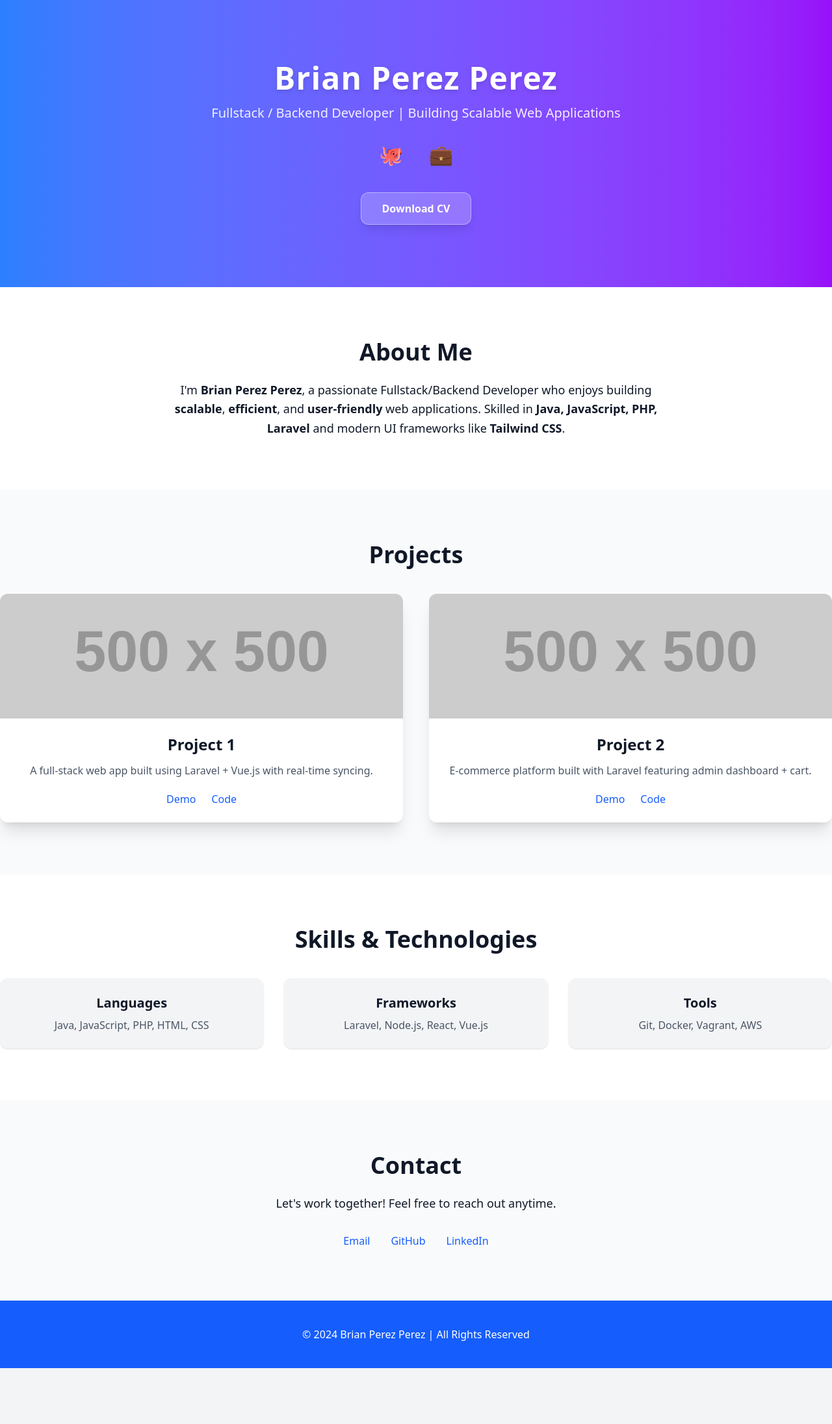
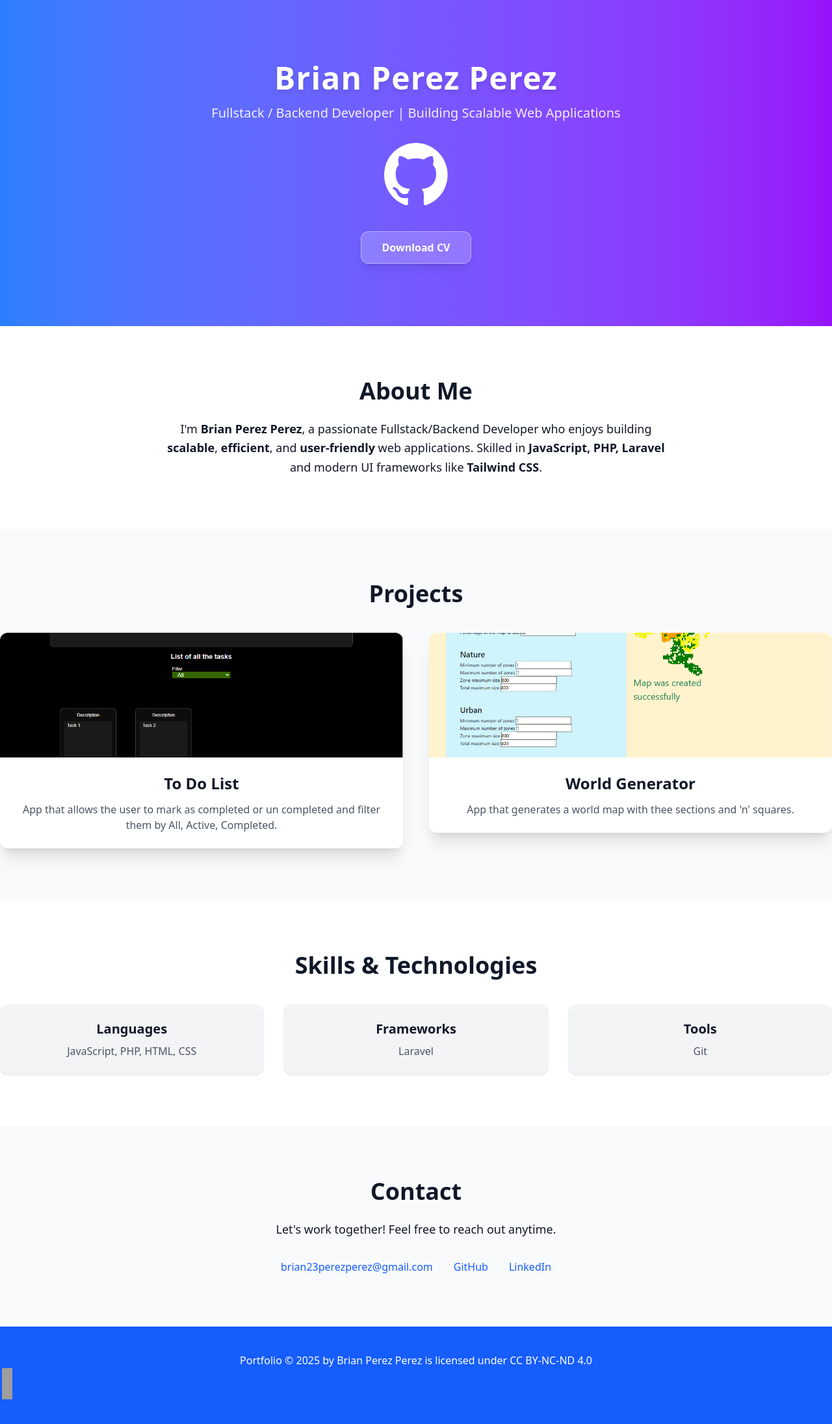
Before and after one commit to brianpr-pr/Portfolio, a website: page index.html in a window 1280 px wide. Shown: the whole page at 65% size. Before the commit the page ends 2106 px from the top, so only its background shows below. Drawn offline with Linux system fonts and the light colour scheme; grey boxes are pictures that could not be loaded; placeholder pictures from the web are drawn by us.

Commit message:
Update in content

```diff
--- a/index.html
+++ b/index.html
@@ -22,103 +22,99 @@
         }
     </style>
 </head>
-<body class="font-roboto bg-gray-100 text-gray-900 overflow-x-hidden">
+<body class="bg-gray-100 overflow-x-hidden font-roboto text-gray-900">
 
     <!-- HERO SECTION -->
-    <header class="relative bg-gradient-to-r from-blue-500 to-purple-600 text-white py-24 reveal">
-        <div class="container mx-auto text-center">
-            <h1 class="text-5xl font-bold tracking-wide drop-shadow-md">Brian Perez Perez</h1>
-            <p class="mt-4 text-xl opacity-90">Fullstack / Backend Developer | Building Scalable Web Applications</p>
+    <header class="relative bg-gradient-to-r from-blue-500 to-purple-600 py-24 text-white reveal">
+        <div class="mx-auto text-center container">
+            <h1 class="drop-shadow-md font-bold text-5xl tracking-wide">Brian Perez Perez</h1>
+            <p class="opacity-90 mt-4 text-xl">Fullstack / Backend Developer | Building Scalable Web Applications</p>
 
-            <div class="mt-8 flex justify-center gap-10">
-                <a href="https://github.com/yourusername" target="_blank"
-                   class="text-3xl hover:scale-110 transition-transform">🐙</a>
-                <a href="https://linkedin.com/in/yourusername" target="_blank"
-                   class="text-3xl hover:scale-110 transition-transform">💼</a>
+            <div class="flex justify-center gap-10 mt-8">
+                <a href="https://github.com/brianpr-pr" target="_blank"
+                   class="text-3xl hover:scale-110 transition-transform">
+                   <img src="/public/github-mark/github-mark-white.svg" alt="">
+                </a>
             </div>
 
-            <a href="/assets/CV_BrianPerez.pdf" download
-               class="mt-10 inline-block bg-white/20 backdrop-blur-sm border border-white/40 hover:bg-white hover:text-blue-600 transition-all px-8 py-3 rounded-xl font-semibold shadow-lg">
+            <a href="/public/resume/CV-ERASMUS-BRIAN-2026.pdf" download
+               class="inline-block bg-white/20 hover:bg-white shadow-lg backdrop-blur-sm mt-10 px-8 py-3 border border-white/40 rounded-xl font-semibold hover:text-blue-600 transition-all">
                Download CV
             </a>
         </div>
     </header>
 
     <!-- ABOUT ME -->
-    <section id="about" class="py-20 bg-white reveal">
-        <div class="container mx-auto text-center">
-            <h2 class="text-4xl font-semibold mb-6">About Me</h2>
-            <p class="text-lg max-w-3xl mx-auto leading-relaxed">
+    <section id="about" class="bg-white py-20 reveal">
+        <div class="mx-auto text-center container">
+            <h2 class="mb-6 font-semibold text-4xl">About Me</h2>
+            <p class="mx-auto max-w-3xl text-lg leading-relaxed">
                 I'm <span class="font-semibold">Brian Perez Perez</span>, a passionate Fullstack/Backend Developer who enjoys building
                 <strong>scalable</strong>, <strong>efficient</strong>, and <strong>user-friendly</strong> web applications.
-                Skilled in <strong>Java, JavaScript, PHP, Laravel</strong> and modern UI frameworks like <strong>Tailwind CSS</strong>.
+                Skilled in <strong>JavaScript, PHP, Laravel</strong> and modern UI frameworks like <strong>Tailwind CSS</strong>.
             </p>
         </div>
     </section>
 
     <!-- PROJECTS -->
-    <section id="projects" class="py-20 bg-gray-50 reveal">
-        <div class="container mx-auto text-center">
-            <h2 class="text-4xl font-semibold mb-10">Projects</h2>
+    <section id="projects" class="bg-gray-50 py-20 reveal">
+        <div class="mx-auto text-center container">
+            <h2 class="mb-10 font-semibold text-4xl">Projects</h2>
 
-            <div class="grid md:grid-cols-2 gap-10">
+            <div class="gap-10 grid md:grid-cols-2">
 
                 <!-- Project Card -->
-                <div class="bg-white shadow-xl rounded-xl overflow-hidden hover:scale-[1.02] transition-transform reveal">
-                    <img src="https://via.placeholder.com/500"
-                         class="w-full h-48 object-cover hover:scale-105 transition-transform duration-500" alt="">
-                    <div class="p-6">
-                        <h3 class="text-2xl font-bold">Project 1</h3>
-                        <p class="mt-3 text-gray-600">
-                            A full-stack web app built using Laravel + Vue.js with real-time syncing.
-                        </p>
-                        <div class="mt-5 flex justify-center gap-6">
-                            <a href="#" class="text-blue-600 hover:underline">Demo</a>
-                            <a href="#" class="text-blue-600 hover:underline">Code</a>
+                <a href="https://brianpr-pr.github.io/Assessment-Task/">
+                    <div class="bg-white shadow-xl rounded-xl overflow-hidden hover:scale-[1.02] transition-transform reveal">
+                        <img src="public\cover\To-Do List.png"
+                            class="w-full h-48 object-cover hover:scale-100 transition-transform duration-500" alt="">
+                        <div class="p-6">
+                            <h3 class="font-bold text-2xl">To Do List</h3>
+                            <p class="mt-3 text-gray-600">
+                                App that allows the user to mark as completed or un completed and filter them by All, Active, Completed.
+                            </p>
                         </div>
                     </div>
-                </div>
+                </a>
 
                 <!-- Project Card -->
-                <div class="bg-white shadow-xl rounded-xl overflow-hidden hover:scale-[1.02] transition-transform reveal">
-                    <img src="https://via.placeholder.com/500"
-                         class="w-full h-48 object-cover hover:scale-105 transition-transform duration-500" alt="">
-                    <div class="p-6">
-                        <h3 class="text-2xl font-bold">Project 2</h3>
-                        <p class="mt-3 text-gray-600">
-                            E-commerce platform built with Laravel featuring admin dashboard + cart.
-                        </p>
-                        <div class="mt-5 flex justify-center gap-6">
-                            <a href="#" class="text-blue-600 hover:underline">Demo</a>
-                            <a href="#" class="text-blue-600 hover:underline">Code</a>
+                 <a href="https://brianpr-pr.github.io/World-Generator/">
+                    <div class="bg-white shadow-xl rounded-xl overflow-hidden hover:scale-[1.02] transition-transform reveal">
+                        <img src="/public/cover/World-Generator.png"
+                            class="w-full h-48 object-cover hover:scale-105 transition-transform duration-500" alt="">
+                        <div class="p-6">
+                            <h3 class="font-bold text-2xl">World Generator</h3>
+                            <p class="mt-3 text-gray-600">
+                                App that generates a world map with thee sections and 'n' squares.
+                            </p>
                         </div>
                     </div>
-                </div>
+                </a>
 
             </div>
         </div>
     </section>
 
     <!-- SKILLS -->
-    <section id="skills" class="py-20 bg-white reveal">
-        <div class="container mx-auto text-center">
-            <h2 class="text-4xl font-semibold mb-10">Skills & Technologies</h2>
+    <section id="skills" class="bg-white py-20 reveal">
+        <div class="mx-auto text-center container">
+            <h2 class="mb-10 font-semibold text-4xl">Skills & Technologies</h2>
 
-            <div class="grid sm:grid-cols-2 md:grid-cols-3 gap-8">
+            <div class="gap-8 grid sm:grid-cols-2 md:grid-cols-3">
 
-                <div class="bg-gray-100 p-6 rounded-xl shadow-sm hover:shadow-md transition-all reveal">
+                <div class="bg-gray-100 shadow-sm hover:shadow-md p-6 rounded-xl transition-all reveal">
                     <h4 class="font-semibold text-xl">Languages</h4>
-                    <p class="mt-2 text-gray-600">Java, JavaScript, PHP, HTML, CSS</p>
+                    <p class="mt-2 text-gray-600">JavaScript, PHP, HTML, CSS</p>
                 </div>
 
-                <div class="bg-gray-100 p-6 rounded-xl shadow-sm hover:shadow-md transition-all reveal">
+                <div class="bg-gray-100 shadow-sm hover:shadow-md p-6 rounded-xl transition-all reveal">
                     <h4 class="font-semibold text-xl">Frameworks</h4>
-                    <p class="mt-2 text-gray-600">Laravel, Node.js, React, Vue.js</p>
+                    <p class="mt-2 text-gray-600">Laravel</p>
                 </div>
 
-                <div class="bg-gray-100 p-6 rounded-xl shadow-sm hover:shadow-md transition-all reveal">
+                <div class="bg-gray-100 shadow-sm hover:shadow-md p-6 rounded-xl transition-all reveal">
                     <h4 class="font-semibold text-xl">Tools</h4>
-                    <p class="mt-2 text-gray-600">Git, Docker, Vagrant, AWS</p>
+                    <p class="mt-2 text-gray-600">Git</p>
                 </div>
 
             </div>
@@ -126,25 +122,31 @@
     </section>
 
     <!-- CONTACT -->
-    <section id="contact" class="py-20 bg-gray-50 reveal">
-        <div class="container mx-auto text-center">
-            <h2 class="text-4xl font-semibold mb-6">Contact</h2>
+    <section id="contact" class="bg-gray-50 py-20 reveal">
+        <div class="mx-auto text-center container">
+            <h2 class="mb-6 font-semibold text-4xl">Contact</h2>
             <p class="text-lg">Let's work together! Feel free to reach out anytime.</p>
 
-            <div class="mt-8 flex justify-center gap-8">
-                <a href="mailto:brianperez@example.com"
-                   class="text-blue-600 hover:underline hover:scale-110 transition-transform">Email</a>
-                <a href="https://github.com/yourusername"
+            <div class="flex justify-center gap-8 mt-8">
+                <a href="mailto:brian23perezperez@gmail.com"
+                   class="text-blue-600 hover:underline hover:scale-110 transition-transform">brian23perezperez@gmail.com</a>
+                <a href="https://github.com/brianpr-pr/"
                    class="text-blue-600 hover:underline hover:scale-110 transition-transform">GitHub</a>
-                <a href="https://linkedin.com/in/yourusername"
+                <a href="https://www.linkedin.com/in/brian-perez-perez/"
                    class="text-blue-600 hover:underline hover:scale-110 transition-transform">LinkedIn</a>
             </div>
         </div>
     </section>
 
     <!-- FOOTER -->
-    <footer class="py-10 bg-blue-600 text-white text-center reveal">
-        <p>&copy; 2024 Brian Perez Perez | All Rights Reserved</p>
+    <footer class="bg-blue-600 py-10 text-white text-center reveal">
+        <p>
+            <a href="https://example.com">Portfolio</a> © 2025 by <a href="https://example.com">Brian Perez Perez</a> is licensed under <a href="https://creativecommons.org/licenses/by-nc-nd/4.0/">CC BY-NC-ND 4.0</a>
+            <img src="https://mirrors.creativecommons.org/presskit/icons/cc.svg" alt="" style="max-width: 1em;max-height:1em;margin-left: .2em;">
+            <img src="https://mirrors.creativecommons.org/presskit/icons/by.svg" alt="" style="max-width: 1em;max-height:1em;margin-left: .2em;">
+            <img src="https://mirrors.creativecommons.org/presskit/icons/nc.svg" alt="" style="max-width: 1em;max-height:1em;margin-left: .2em;">
+            <img src="https://mirrors.creativecommons.org/presskit/icons/nd.svg" alt="" style="max-width: 1em;max-height:1em;margin-left: .2em;">
+        </p>
     </footer>
 
     <!-- JS ANIMATIONS -->
```
Also changed, not shown: public/cover/To-Do List.png (added), public/cover/World-Generator.png (added), public/github-mark/github-mark-white.png (added), public/github-mark/github-mark-white.svg (added), public/github-mark/github-mark.png (added), public/github-mark/github-mark.svg (added), src/output.css, 1 other file.
